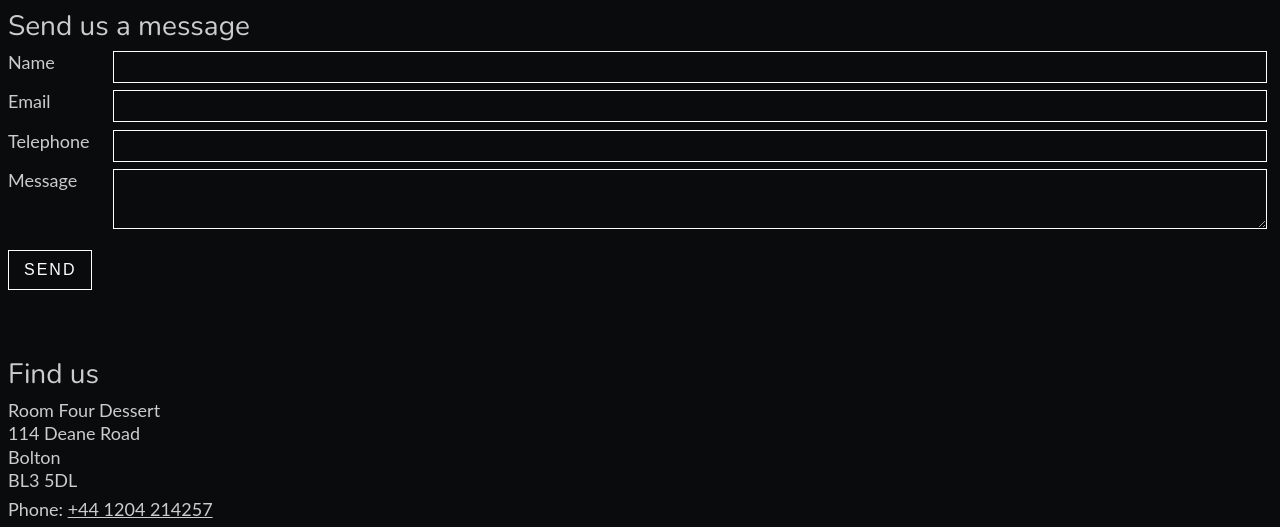
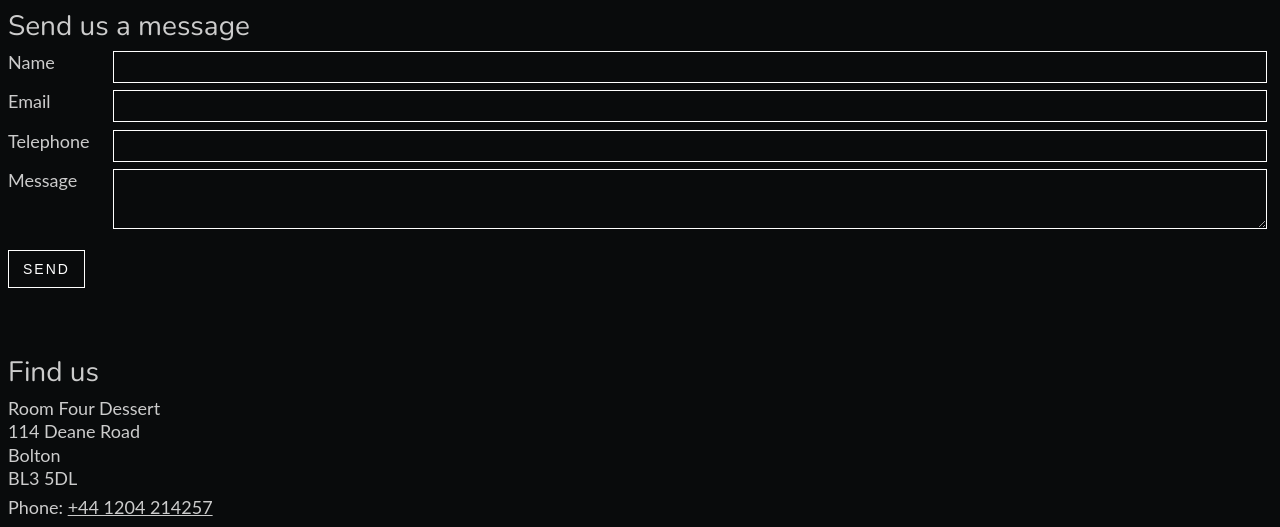
Before and after one commit to s00pGuY/RoomFourDessert, a PHP site: page /contact-us.php in a window 1280 px wide. Shown: the part 578-1105 px from the top of the page. Run offline with PHP 8.4, Linux system fonts and the light colour scheme.

Commit message:
reduced size of button

```diff
--- a/assets/css/style.css
+++ b/assets/css/style.css
@@ -322,8 +322,8 @@ p {
 .btn {
 	display: inline-block;
 	margin-top: 1rem;
-	padding: 1rem 1.5rem;;
-	font-size: 1.6rem;
+	padding: 1rem 1.4rem;
+	font-size: 1.4rem;
 	text-transform: uppercase;
 	letter-spacing: 0.2rem;
 	background-color: transparent;
```
